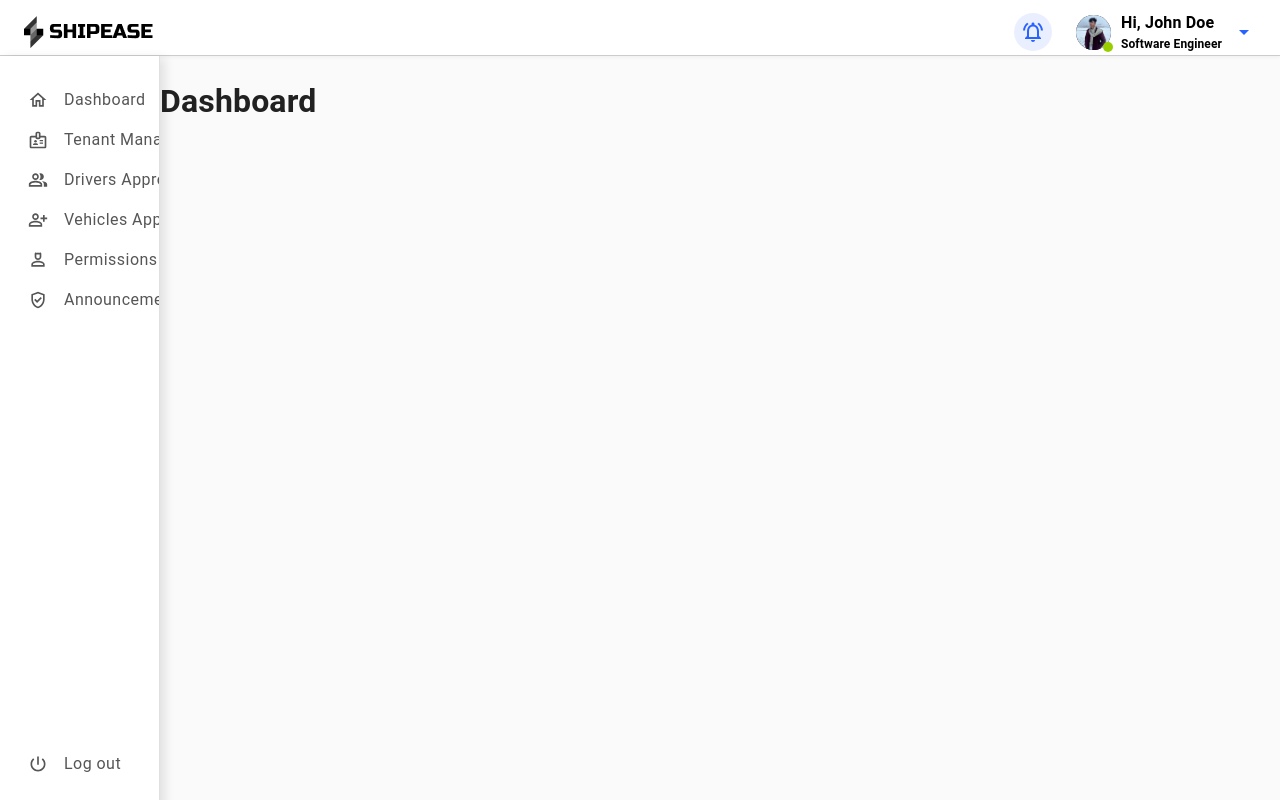
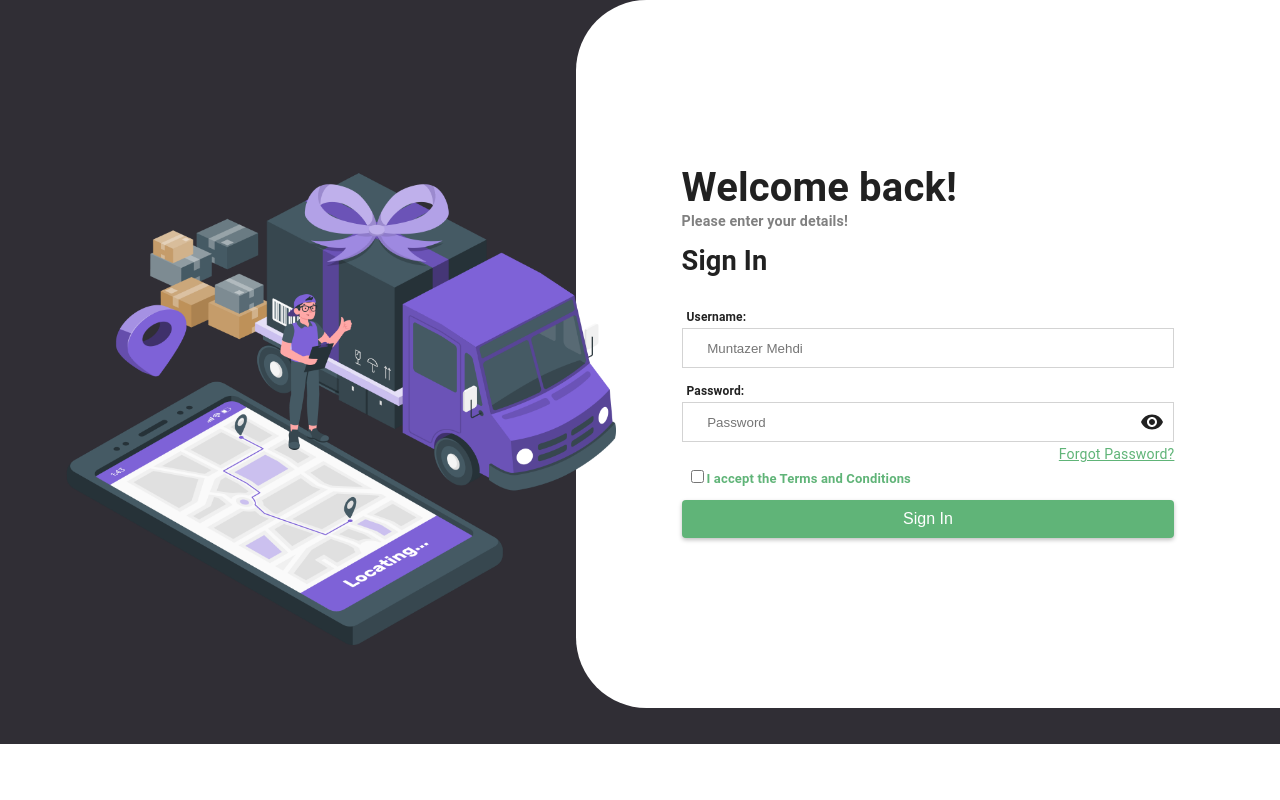
Before and after one commit to Final-Year-Project-ShipEase/shipease-frontend, a React (Create React App) app: page / in a window 1280 px wide. Built offline with nearby package versions, Linux system fonts and the light colour scheme.

Commit message:
Signin Page [Frontend] only

```diff
--- a/src/App.js
+++ b/src/App.js
@@ -11,6 +11,7 @@ import Permissions from './admin/pages/permissions/permissions';
 import Announcements from './admin/pages/announcements/announcements';
 import AdminDashboard from './admin/pages/dashboard/dashboard';
 import { SnackbarProvider } from './utils/snackbarContextProvider';
+import SignIn from './admin/pages/signin/signin';
 
 const App = () => {
   return (
@@ -21,7 +22,7 @@ const App = () => {
           <Router>
             <Routes>
               <Route path="/" element={<Layout />}>
-                <Route path="/" element={<AdminDashboard />} />
+                <Route path="/" element={<SignIn />} />
                 <Route path="dashboard" element={<AdminDashboard />} />
                 <Route path="managetenants" element={<ManageTenants />} />
                 <Route path="approval/drivers" element={<DriversApproval />} />
--- a/src/admin/pages/layout/layout.jsx
+++ b/src/admin/pages/layout/layout.jsx
@@ -9,23 +9,23 @@ const Layout = () => {
   const rigthSpan = 12 - leftSpan;
   return (
     <>
-      <Navbar />
+      {/* <Navbar />
       <Grid container>
         <Grid item md={leftSpan}>
           <Sidebar leftSpan={leftSpan} />
         </Grid>
+        */}
         <Grid
           item
           md={rigthSpan}
-          sx={{
-            mt: '7vh',
-            backgroundColor: '#FAFAFA',
+          sx={
+            {/*mt: '7vh',*/
+            backgroundColor: '#302E35',
             minHeight: '93vh',
           }}
         >
           <Outlet context={[rigthSpan, leftSpan]} />
         </Grid>
-      </Grid>
     </>
   );
 };
--- /dev/null
+++ b/src/admin/pages/signin/signin.jsx
@@ -0,0 +1,122 @@
+import { red } from '@material-ui/core/colors';
+import { Visibility, VisibilityOff } from '@mui/icons-material';
+import React, { useState } from 'react';
+
+const SignInPage = () => {
+    const [name, setName] = useState("");
+    const [password, setPassword] = useState("");
+    const [showPassword, setShowPassword] = useState(false);
+    const [acceptTerms, setAcceptTerms] = useState(false);
+    const [message, setMessage] = useState(""); // new state variable for the message
+
+    const handlePasswordVisibility = (event) => {
+        setShowPassword(!showPassword);
+    };
+
+    const handleAcceptTerms = () => {
+        setAcceptTerms(!acceptTerms);
+    };
+
+    const handleSignIn = () => {
+        setMessage("You have successfully signed in!");
+    };
+
+    return (
+        <div style={{ width: "100%", height: "100%" }}>
+            <header>
+                {/* Header content */}
+            </header>
+            <main>
+                {/* Body content */}
+                <div style={{display: 'flex'}}>
+                    <div name="image" style={{ width: "45%", marginTop: "20px", zIndex: "2" }}>
+                        <img src={require('../../resources/illustrator.png')} alt="Logo" style={{marginLeft:"7%",marginTop:"25%", width: "100%", height: "70%" }} />
+                    </div>
+                    <div className="right-div" style={{ width: "55%", height: "auto", position: "relative", zIndex: "1" }}>
+
+                        <form style={{backgroundColor: "white", padding: "15%", paddingTop: "21%", paddingBottom:"21%", borderTopLeftRadius: "10%", borderBottomLeftRadius: "10%"}}>
+                            <h2 style={{ marginTop: 10, fontSize: "250%" }}>Welcome back!</h2>
+                            <h5 style={{ marginTop: -40, fontSize: "89%", color: 'gray' }}>Please enter your details!</h5>
+                            <h2 style={{ marginTop: -15, fontSize: "170%"}}><strong>Sign In</strong></h2>
+                            <div name="username">
+                                <label style={{ fontSize: "12px", marginLeft: "1%", fontWeight: "bold" }}>Username:</label>
+                                <input
+                                    type="text"
+                                    id="username"
+                                    style={{ width: "100%", height: "40px", paddingLeft: "5%", border: "1px solid lightgrey"}}
+                                    onChange={(e) => setName(e.target.value)}
+                                    value={name}
+                                    placeholder="Muntazer Mehdi"
+                                />
+                            </div>
+                            <div name="password" style={{marginTop:"2%"}}>
+                                <label style={{ fontSize: "12px", marginLeft: "1%", fontWeight: "bold" }}>Password:</label>
+                                <div style={{ position: "relative" }}>
+                                    <input
+                                        type={showPassword ? "text" : "password"}
+                                        id="password"
+                                        style={{ width: "100%", height: "40px", paddingLeft: "5%",  border: "1px solid lightgrey"}}
+                                        onChange={(e) => setPassword(e.target.value)}
+                                        value={password}
+                                        placeholder="Password"
+                                    />
+                                    {showPassword ? (
+                                        <VisibilityOff
+                                            style={{ position: "absolute", top: "50%", right: "10px", transform: "translateY(-50%)", cursor: "pointer" }}
+                                            onClick={handlePasswordVisibility}
+                                        />
+                                    ) : (
+                                        <Visibility
+                                            style={{ position: "absolute", top: "50%", right: "10px", transform: "translateY(-50%)", cursor: "pointer" }}
+                                            onClick={handlePasswordVisibility}
+                                        />
+                                    )}
+                                </div>
+                            </div>
+                            <div name = "forgot" style={{textAlign: "right" }}>
+                                <a href="/forgot-password" style={{ color: "#60B478", fontSize:"88%"}}>Forgot Password?</a>
+                            </div>
+                            <div name="checkbox">
+                                <label style={{ color: "#60B478", fontSize: "13px", marginLeft: "1%", fontWeight: "bold" }}>
+                                    <input
+                                        type="checkbox"
+                                        checked={acceptTerms}
+                                        onChange={handleAcceptTerms}
+                                    />
+                                    I accept the Terms and Conditions
+                                </label>
+                            </div>
+                            <div name="button" style={{ width: "100%", height: "40%" }}>
+                                <button
+                                    type="submit"
+                                    style={{
+                                        backgroundColor: "#60B478",
+                                        color: "white",
+                                        marginTop: "10px",
+                                        padding: "10px 20px",
+                                        fontSize: "16px",
+                                        border: "none",
+                                        cursor: "pointer",
+                                        width: "100%",
+                                        height: "100%",
+                                        borderRadius: "4px",
+                                        boxShadow: "0px 2px 4px rgba(0, 0, 0, 0.25)"
+                                    }}
+                                    onClick={handleSignIn}
+                                        onTouchStart={(e) => e.target.style.backgroundColor = "#509664"}
+                                        onTouchEnd={(e) => e.target.style.backgroundColor = "#60B478"}
+                                        onMouseEnter={(e) => e.target.style.backgroundColor = "#509664"}
+                                        onMouseLeave={(e) => e.target.style.backgroundColor = "#60B478"}
+                                >
+                                    Sign In
+                                </button>
+                                <h1 style={{color: red}}>{message}</h1>
+                            </div>
+                        </form>
+                    </div>
+                </div>
+            </main>
+        </div>
+    );
+};
+export default SignInPage;
```
Also changed, not shown: src/admin/resources/illustrator.png (added).
